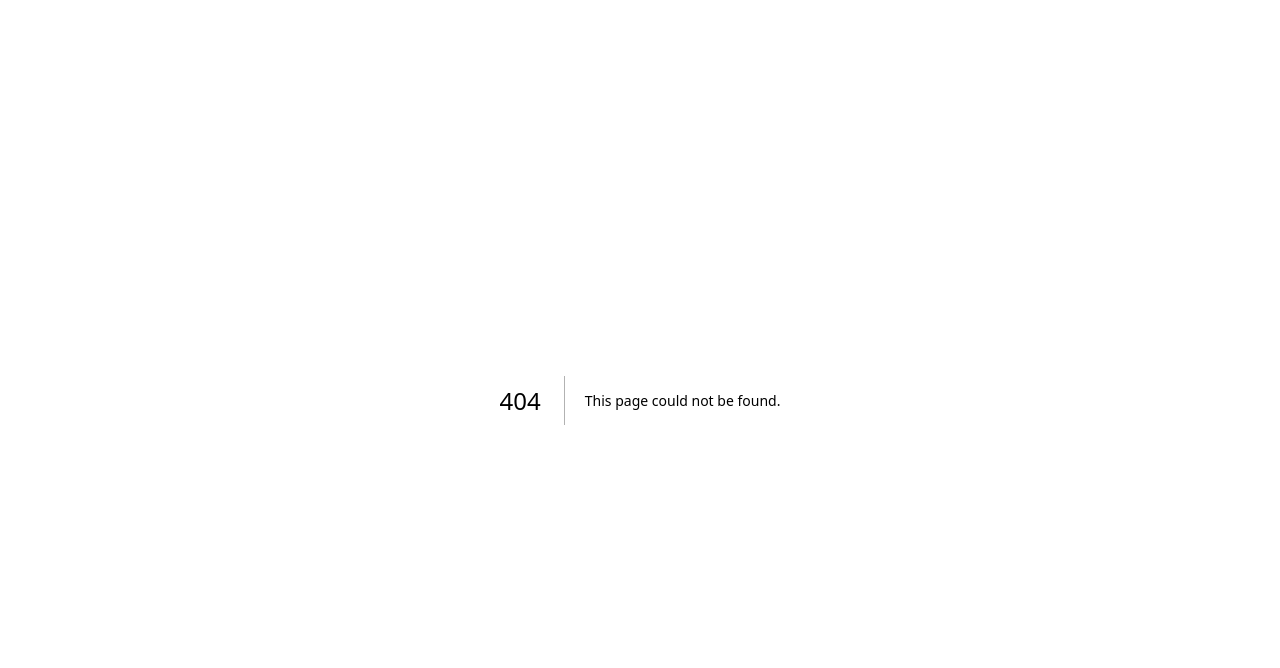
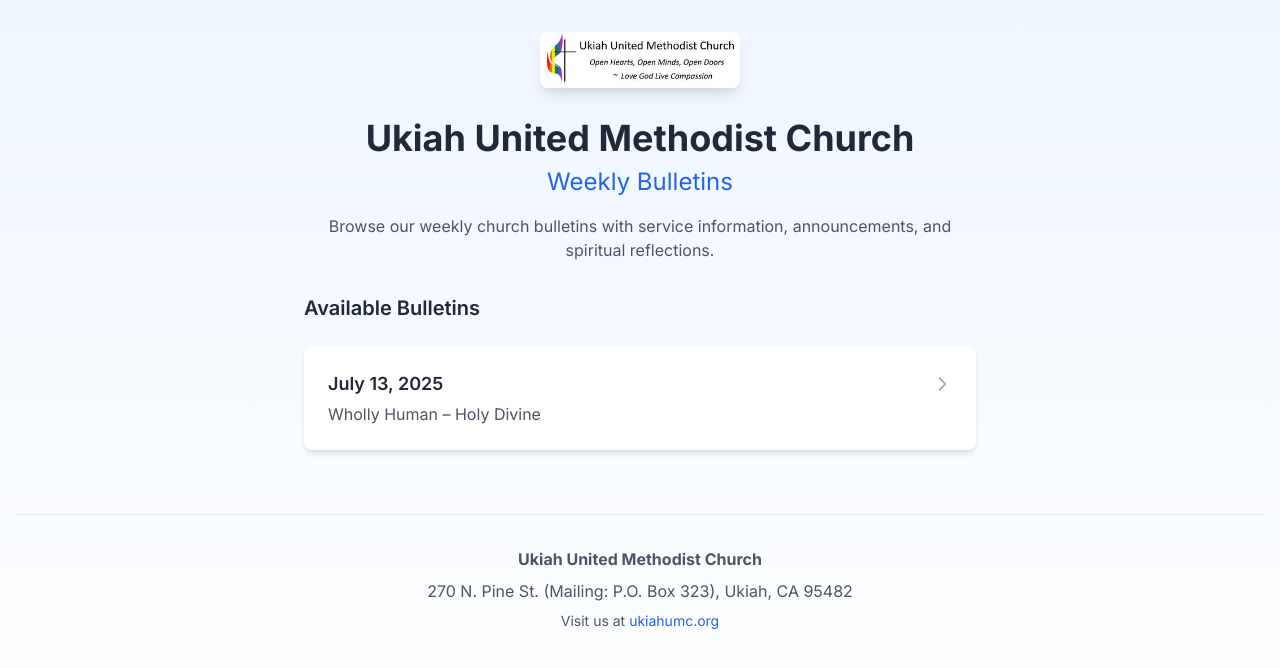
Before and after one commit to samuelmholley1/bulletin.ukiahumc.org, a Next.js app: page /bulletins in a window 1280 px wide. Before the commit this address had no page. Shown: the top 668 px of the page. Built offline with nearby package versions, Linux system fonts and the light colour scheme.

Commit message:
redirects subdomain to latest bulletin; directs logo image to ukiahumc.org homepage

```diff
--- /dev/null
+++ b/src/app/bulletins/page.tsx
@@ -0,0 +1,106 @@
+import Image from 'next/image'
+import Link from 'next/link'
+
+const availableBulletins = [
+  {
+    date: "July 13, 2025",
+    theme: "Wholly Human – Holy Divine",
+    slug: "7-13-25"
+  }
+  // Add more bulletins as they become available
+]
+
+export default function BulletinsIndex() {
+  return (
+    <main className="min-h-screen bg-gradient-to-b from-blue-50 to-white">
+      <div className="container mx-auto px-4 py-8">
+        {/* Header */}
+        <header className="text-center mb-8">
+          <div className="mb-6">
+            <a
+              href="https://ukiahumc.org"
+              target="_blank"
+              rel="noopener noreferrer"
+              className="inline-block hover:opacity-80 transition-opacity"
+            >
+              <Image
+                src="/logo-for-church-larger.jpg"
+                alt="Ukiah United Methodist Church Logo"
+                width={200}
+                height={200}
+                className="mx-auto rounded-lg shadow-lg"
+                priority
+              />
+            </a>
+          </div>
+          <h1 className="text-4xl font-bold text-gray-800 mb-2">
+            Ukiah United Methodist Church
+          </h1>
+          <h2 className="text-2xl text-blue-600 mb-4">Weekly Bulletins</h2>
+          <p className="text-gray-600 max-w-2xl mx-auto">
+            Browse our weekly church bulletins with service information, announcements, and spiritual reflections.
+          </p>
+        </header>
+
+        {/* Bulletins List */}
+        <div className="max-w-2xl mx-auto">
+          <h3 className="text-xl font-semibold text-gray-800 mb-6">Available Bulletins</h3>
+          <div className="space-y-4">
+            {availableBulletins.map((bulletin) => (
+              <Link
+                key={bulletin.slug}
+                href={`/${bulletin.slug}`}
+                className="block bg-white rounded-lg shadow-md hover:shadow-lg transition-shadow p-6"
+              >
+                <div className="flex justify-between items-start">
+                  <div>
+                    <h4 className="text-lg font-semibold text-gray-800 mb-1">
+                      {bulletin.date}
+                    </h4>
+                    <p className="text-gray-600">
+                      {bulletin.theme}
+                    </p>
+                  </div>
+                  <svg
+                    className="w-5 h-5 text-gray-400 mt-1"
+                    fill="none"
+                    stroke="currentColor"
+                    viewBox="0 0 24 24"
+                  >
+                    <path
+                      strokeLinecap="round"
+                      strokeLinejoin="round"
+                      strokeWidth={2}
+                      d="M9 5l7 7-7 7"
+                    />
+                  </svg>
+                </div>
+              </Link>
+            ))}
+          </div>
+        </div>
+
+        {/* Footer */}
+        <footer className="text-center text-gray-600 border-t pt-8 mt-16">
+          <p className="mb-2">
+            <strong>Ukiah United Methodist Church</strong>
+          </p>
+          <p className="mb-2">
+            270 N. Pine St. (Mailing: P.O. Box 323), Ukiah, CA 95482
+          </p>
+          <p className="text-sm">
+            Visit us at{' '}
+            <a
+              href="https://ukiahumc.org"
+              className="text-blue-600 hover:underline"
+              target="_blank"
+              rel="noopener noreferrer"
+            >
+              ukiahumc.org
+            </a>
+          </p>
+        </footer>
+      </div>
+    </main>
+  )
+}
--- a/src/app/page.tsx
+++ b/src/app/page.tsx
@@ -1,122 +1,6 @@
-import Image from 'next/image'
+import { redirect } from 'next/navigation'
 
 export default function Home() {
-  return (
-    <main className="min-h-screen bg-gradient-to-b from-blue-50 to-white">
-      <div className="container mx-auto px-4 py-8">
-        {/* Header */}
-        <header className="text-center mb-8">
-          <div className="mb-6">
-            <Image
-              src="/logo-for-church-larger.jpg"
-              alt="Ukiah United Methodist Church Logo"
-              width={200}
-              height={200}
-              className="mx-auto rounded-lg shadow-lg"
-              priority
-            />
-          </div>
-          <h1 className="text-4xl font-bold text-gray-800 mb-2">
-            Ukiah United Methodist Church
-          </h1>
-          <h2 className="text-2xl text-blue-600 mb-4">Weekly Bulletin</h2>
-          <p className="text-gray-600 max-w-2xl mx-auto">
-            Welcome to our church bulletin. Stay connected with our community
-            through weekly announcements, upcoming events, and spiritual reflections.
-          </p>
-        </header>
-
-        {/* Main Content */}
-        <div className="grid md:grid-cols-2 lg:grid-cols-3 gap-6 mb-8">
-          {/* This Week's Service */}
-          <div className="bg-white rounded-lg shadow-md p-6">
-            <h3 className="text-xl font-semibold text-gray-800 mb-4">
-              This Week&apos;s Service
-            </h3>
-            <div className="space-y-2 text-gray-600">
-              <p><strong>Date:</strong> Sunday, {new Date().toLocaleDateString()}</p>
-              <p><strong>Time:</strong> 10:30 AM</p>
-              <p><strong>Pastor:</strong> [Pastor Name]</p>
-              <p><strong>Theme:</strong> [This Week&apos;s Theme]</p>
-            </div>
-          </div>
-
-          {/* Announcements */}
-          <div className="bg-white rounded-lg shadow-md p-6">
-            <h3 className="text-xl font-semibold text-gray-800 mb-4">
-              Announcements
-            </h3>
-            <ul className="space-y-2 text-gray-600">
-              <li>• Fellowship meal following service</li>
-              <li>• Youth group meets Wednesday 6 PM</li>
-              <li>• Bible study Thursday 7 PM</li>
-              <li>• Choir practice Saturday 10 AM</li>
-            </ul>
-          </div>
-
-          {/* Upcoming Events */}
-          <div className="bg-white rounded-lg shadow-md p-6">
-            <h3 className="text-xl font-semibold text-gray-800 mb-4">
-              Upcoming Events
-            </h3>
-            <div className="space-y-3 text-gray-600">
-              <div>
-                <p className="font-medium">Community Outreach</p>
-                <p className="text-sm">Next Saturday 9 AM</p>
-              </div>
-              <div>
-                <p className="font-medium">Church Picnic</p>
-                <p className="text-sm">Sunday after next</p>
-              </div>
-            </div>
-          </div>
-        </div>
-
-        {/* Review Previous Bulletin Button */}
-        <div className="flex justify-center mb-8">
-          <a
-            href="/7-13-25"
-            className="inline-flex items-center px-6 py-3 bg-blue-600 text-white font-semibold rounded-lg shadow hover:bg-blue-700 transition-colors duration-200 ease-in-out"
-            title="View July 13, 2025 bulletin"
-          >
-            <svg
-              className="w-5 h-5 mr-2"
-              fill="none"
-              stroke="currentColor"
-              viewBox="0 0 24 24"
-            >
-              <path
-                strokeLinecap="round"
-                strokeLinejoin="round"
-                strokeWidth={2}
-                d="M15 19l-7-7 7-7"
-              />
-            </svg>
-            July 13, 2025 Bulletin
-          </a>
-        </div>
-
-        {/* Footer */}
-        <footer className="text-center text-gray-600 border-t pt-8">
-          <p className="mb-2">
-            <strong>Ukiah United Methodist Church</strong>
-          </p>
-          <p className="mb-2">
-            [Church Address] | [Phone Number] | [Email]
-          </p>
-          <p className="text-sm">
-            Visit us at{' '}
-            <a
-              href="https://ukiahumc.org"
-              className="text-blue-600 hover:underline"
-              target="_blank"
-              rel="noopener noreferrer"
-            >
-              ukiahumc.org
-            </a>
-          </p>
-        </footer>
-      </div>
-    </main>
-  )
+  // Redirect to the latest bulletin
+  redirect('/7-13-25')
 }
--- a/src/components/BulletinPage.tsx
+++ b/src/components/BulletinPage.tsx
@@ -1,6 +1,7 @@
 import { BulletinData } from '@/types/bulletin'
 import ServiceElement from './ServiceElement'
 import Image from 'next/image'
+import Link from 'next/link'
 
 interface BulletinPageProps {
   data: BulletinData
@@ -10,9 +11,38 @@
   return (
     <main className="min-h-screen bg-gradient-to-b from-blue-50 to-white">
       <div className="container mx-auto px-4 py-8 max-w-4xl">
+
+        {/* Back to Bulletins Link */}
+        <div className="mb-6">
+          <Link
+            href="/bulletins"
+            className="inline-flex items-center text-blue-600 hover:text-blue-800 transition-colors"
+          >
+            <svg
+              className="w-4 h-4 mr-2"
+              fill="none"
+              stroke="currentColor"
+              viewBox="0 0 24 24"
+            >
+              <path
+                strokeLinecap="round"
+                strokeLinejoin="round"
+                strokeWidth={2}
+                d="M15 19l-7-7 7-7"
+              />
+            </svg>
+            Back to All Bulletins
+          </Link>
+        </div>
         {/* Header */}
         <header className="text-center mb-8">
           <div className="mb-6">
+            <a
+              href="https://ukiahumc.org"
+              target="_blank"
+              rel="noopener noreferrer"
+              className="inline-block hover:opacity-80 transition-opacity"
+            >
               <Image
                 src="/logo-for-church-larger.jpg"
                 alt="Ukiah United Methodist Church Logo"
@@ -21,6 +51,7 @@
                 className="mx-auto rounded-lg shadow-lg"
                 priority
               />
+            </a>
           </div>
 
           <h1 className="text-3xl font-bold uppercase tracking-wide text-gray-800 mb-2">
```
Lines whose indentation alone changed are shown as unchanged.
